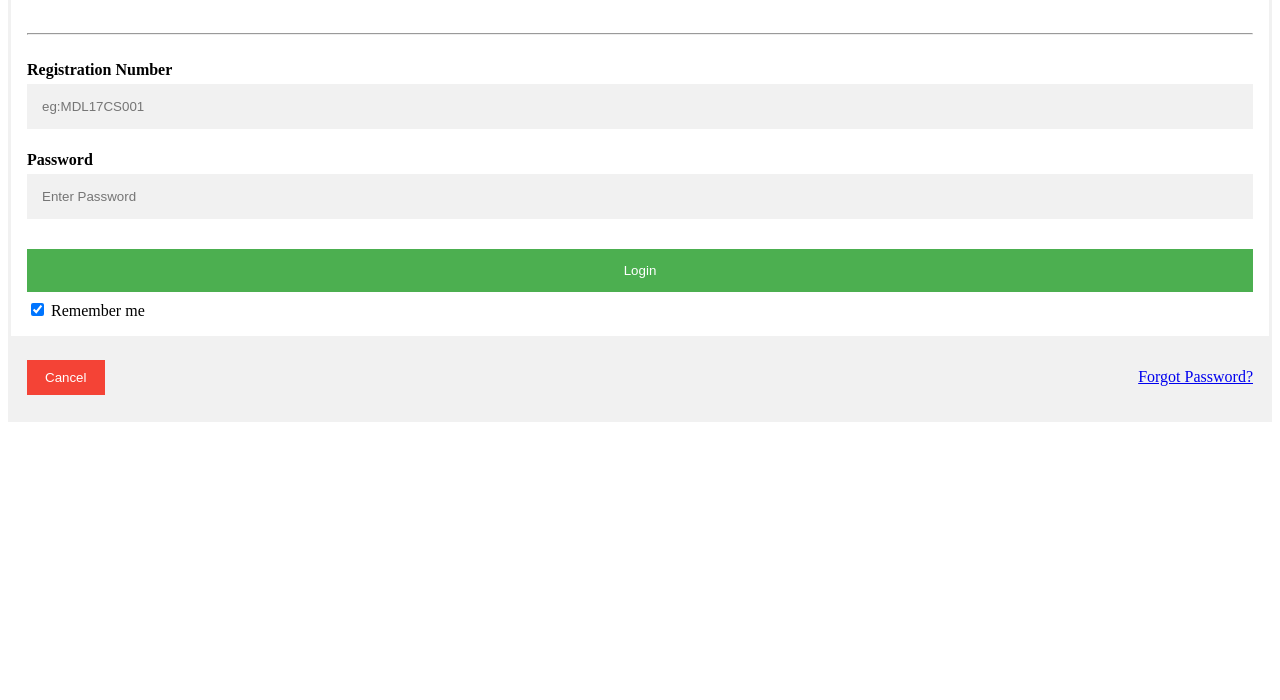
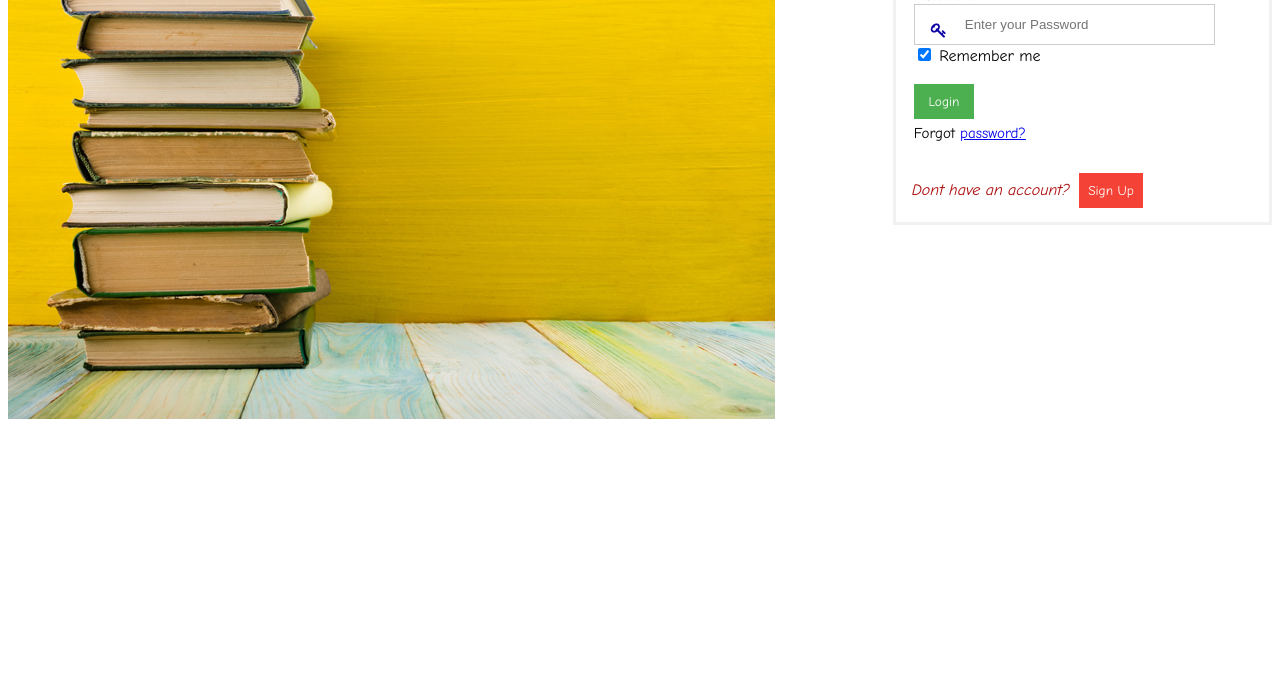
Before and after one commit to peeky1811/bookXchange, a plain HTML site: page frontend/login.html in a window 1280 px wide. Shown: the part 100-800 px from the top of the page. Drawn offline with Linux system fonts and the light colour scheme.

Commit message:
Added login

```diff
--- a/frontend/login.html
+++ b/frontend/login.html
@@ -1,104 +1,137 @@
+<!DOCTYPE html>
+<html>
+
 <head>
+  <title>BOOK EXCHANGE PORTAL</title>
+  <link rel="stylesheet" href="https://cdnjs.cloudflare.com/ajax/libs/font-awesome/4.7.0/css/font-awesome.min.css">
   <style>
-        /* Bordered form */
-form {
-  border: 3px solid #f1f1f1;
+    body {
+      font-family: "Comic Sans MS", Arial, Helvetica, sans-serif;
     }
 
-/* Full-width inputs */
-input[type=text], input[type=password] {
-    width: 100%;
-    padding: 15px;
-    margin: 5px 0px 22px 0px; /*top right bottom left*/
-    display: inline-block;
-    border: none;
-    background: #f1f1f1;
-}
-input[type=text]:focus, input[type=password]:focus {
-    background-color: #ddd;
-    outline: none;
+    .login{
+      float: left;
+      width: 30%;
     }
 
-/* Set a style for all buttons */
+    .imgcontainer{
+      opacity: 1;
+      float: left;
+      width:70%;
+      overflow: hidden;
+    }
+
+    form {
+      /* margin: 10px 27px 5px 880px; */
+      border: 3px solid #f1f1f1;
+      padding: 0px 5px 10px 15px;
+    }
+
+    .input-field {
+      width: 90%;
+      padding: 12px 20px 12px 50px;
+      /* margin: 5px 0px 8px; */
+      display: inline-block;
+      border: 1px solid #ccc;
+      box-sizing: border-box;
+    }
+
+
+    .input-icons i {
+      position: absolute;
+      padding: 18px 10px 0px 0px;
+    }
+
+    .icon {
+      padding: 10px;
+      color: rgb(11, 0, 165);
+      min-width: 50px;
+      text-align: center;
+    }
+
     button {
+      font-family: "Comic Sans MS", Georgia, 'Times New Roman', Times, serif;
       background-color: #4CAF50;
       color: white;
-  padding: 14px 20px;
-  margin: 8px 0;
+      padding: 10px 5px;
+      margin: 8px 0px 5px;
       border: none;
       cursor: pointer;
-  width: 100%;
+      width: 18%;
     }
 
-/* Add a hover effect for buttons */
     button:hover {
       opacity: 0.8;
     }
 
-/* Extra style for the cancel button (red) */
-.cancelbtn {
-  width: auto;
-  padding: 10px 18px;
-  background-color: #f44336;
+    .container {
+      font-family: "Comic Sans MS", Georgia, 'Times New Roman', Times, serif;
+      padding: 16px 16px 16px 3px;
     }
 
-/* Center the avatar image inside this container */
-/*.imgcontainer {
-  text-align: center;
-  margin: 24px 0 12px 0;
-}*/
-
-/* Avatar image */
-/*img.avatar {
-  width: 40%;
-  border-radius: 50%;
-}*/
-
-/* Add padding to containers */
-.container {
-  padding: 16px;
+    span.pwd {
+      font-size: 15px;
     }
 
-/* The "Forgot password" text */
-span.psw {
-  float: right;
-  padding-top: 16px;
+    .signup {
+      margin-top: 15px;
+      font-style: italic;
+      color: #ad0c0c
     }
 
-/* Change styles for span and cancel button on extra small screens */
-@media screen and (max-width: 300px) {
-  span.psw {
-    display: block;
-    float: none;
+    .sup {
+      font-family: "Comic Sans MS", Georgia, 'Times New Roman', Times, serif;
+      background-color: #f44336;
+      color: white;
+      padding: 10px 5px;
+      margin-bottom: 4px;
+      margin-left: 5px;
+      border: none;
+      cursor: pointer;
+      width: 18%;
     }
-  .cancelbtn {
-    width: 100%;
-  }
+
+    .sup:hover {
+      opacity: 0.8;
     }
   </style>
 </head>
-<form action="action_page.php" method="post">
-  <!--<div class="imgcontainer">
-    <img src="img_avatar2.png" alt="Avatar" class="avatar">
-  </div>-->
 
+<body>
+  <div class="imgcontainer">
+    <img src="books.jpg" alt="Books" >
+  </div>
+  <div class="login" >
+    <form method="post" name="MY Form" action="buy&sell.html">
       <div class="container">
-    <h1>Login!</h1>
-    <br><hr><br>
-    <label for="regno"><b>Registration Number</b></label>
-    <input type="text" placeholder="eg:MDL17CS001" name="regno" required>
-
-    <label for="psw"><b>Password</b></label>
-    <input type="password" placeholder="Enter Password" name="psw" required>
-
-    <button type="submit">Login</button>
+        <label for="Rno"><b>Registration Number</b></label>
+        <br>
+        <div class="input-icons">
+          <i class="fa fa-user icon"></i>
+          <input class="input-field" type="text" placeholder="Enter your Registration Number" name="Rno" required>
+          <br>
+        </div>
+        <label for="pwd"><b>Password</b></label>
+        <br>
+        <div class="input-icons">
+          <i class="fa fa-key icon"></i>
+          <input class="input-field" type="password" placeholder="Enter your Password" name="pwd" required>
+          <br>
+        </div>
         <label>
-      <input type="checkbox" checked="checked" name="remember"> Remember me
+          <input type="checkbox" checked="checked" name="remember" style="margin-bottom: 15px;" checked> Remember me
         </label>
+        <br>
+        <button type="submit"> Login </button>
+        <br>
+        <span class="pwd">Forgot <a href="#">password?</a></span>
       </div>
-
-<div class="container" style="background-color:#f1f1f1">
-  <button type="button" class="cancelbtn">Cancel</button>
-  <span class="psw"><a href="#">Forgot Password?</a></span>
+      <div class="signup">
+        Dont have an account? <input type="Button" class="sup" value="Sign Up"
+          onclick="window.location.href='signup.html'" />
       </div>
     </form>
+  </div>
+</body>
+
+</html>
```
Also changed, not shown: frontend/buy&sell.html (added, +81 -0 lines), frontend/homepage.html (deleted, +0 -19 lines), frontend/books.jpg (added). Lines whose indentation alone changed are shown as unchanged.
